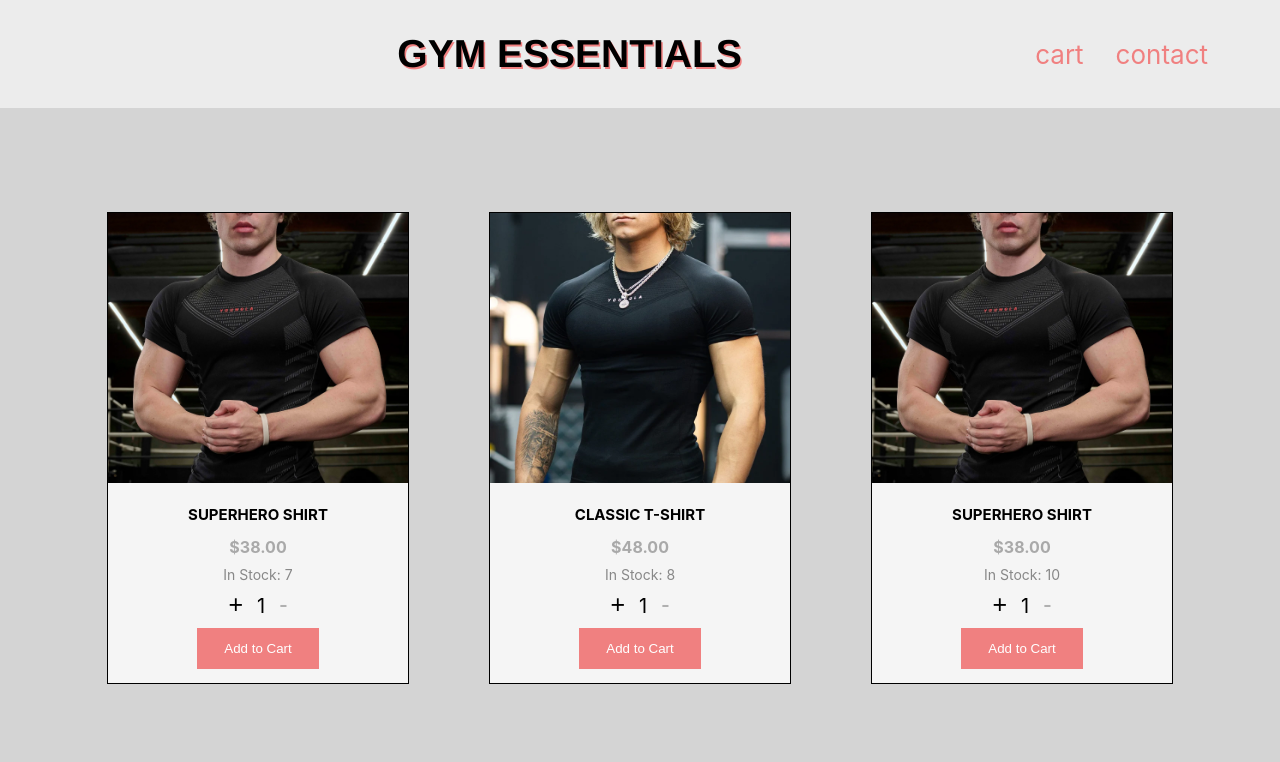
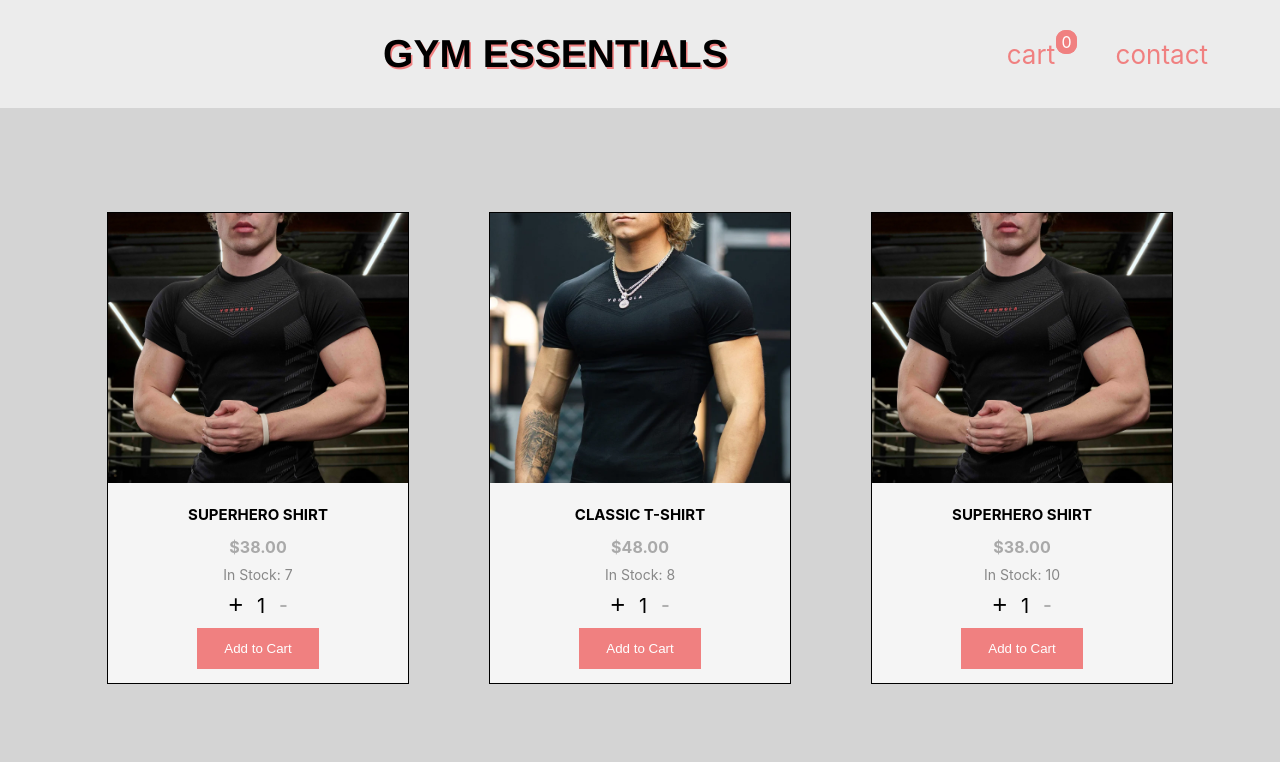
Before and after one commit to tonysm-10/ecommerce-frontend, a React (Create React App) app in the folder client/: page / in a window 1280 px wide. Shown: the top 762 px of the page. Built offline with nearby package versions, Linux system fonts and the light colour scheme.

Commit message:
added a small feature to cart in navbar

```diff
--- a/client/src/components/Navbar/index.css
+++ b/client/src/components/Navbar/index.css
@@ -48,6 +48,9 @@
     padding: 0;
     width: 50%;
     height: 100%;
+    display: flex;
+    flex-direction: column;
+    align-items: center;
     background-color: white;
     color: black;
     overflow-y: scroll;
@@ -108,7 +111,7 @@
 }
 
 .remove-item{
-  padding: 1rem 2rem;
+  padding: .8rem 1rem;
   border: none;
   background-color: lightcoral;
 }
@@ -128,6 +131,27 @@
     animation: slidein 1s ease-in-out;
   }
 
+  .cardCount{
+    border: 1px solid lightcoral;
+    position: relative;
+    right: .4rem;
+    bottom: 1rem;
+    color: white;
+    background-color: lightcoral;
+    font-size: 16px;
+    border-radius: .6rem;
+    padding: 1px 4.5px;
+  }
+
+  .checkout{
+    padding: 1rem 4rem;
+    border: none;
+    font-size: 20px;
+    border-radius: .5rem;
+    cursor: pointer;
+    background-color: lightseagreen;
+    margin:  1.5rem 0;
+  }
   @keyframes slidein {
     from {
       transform: translateX(-100%);
--- a/client/src/components/Navbar/index.js
+++ b/client/src/components/Navbar/index.js
@@ -1,7 +1,7 @@
 import React from 'react';
 import './index.css';
 
-const Navbar = function ({removeFromCart, cart, openSidebar, closeSidebar, isOpen }) {
+const Navbar = function ({  cartCount ,removeFromCart, cart, openSidebar, closeSidebar, isOpen }) {
   const sidebar = (
     <div className='sidebar slide-from-right'>
       <a href='/#' onClick={closeSidebar}>x</a>
@@ -17,6 +17,8 @@ const Navbar = function ({removeFromCart, cart, openSidebar, closeSidebar, isOpe
           </div>
         </div>
       ))}
+
+      <button className='checkout'>Checkout</button>
     </div>
   );
 
@@ -26,7 +28,7 @@ const Navbar = function ({removeFromCart, cart, openSidebar, closeSidebar, isOpe
         <h1 className='title'>GYM ESSENTIALS</h1>
         <div className='nav-links'>
           <a href='/#' onClick={openSidebar} className='link'>
-            cart
+            cart <span className='cardCount'>{cartCount}</span>
           </a>
           <a href='/#' className='link'>contact</a>
         </div>
--- a/client/src/pages/home/index.js
+++ b/client/src/pages/home/index.js
@@ -211,7 +211,9 @@ setCountNine((prev)=> prev - 1)
         setCart([...cart, productToAdd]);
       }
     };
+const cartCount = cart.length
 
+console.log(cartCount)
     const removeFromCart = (productId) => {
 
         const newCart = cart.filter((product) => product.id !== productId);
@@ -228,6 +230,7 @@ setCountNine((prev)=> prev - 1)
     return(
         <div>
             <Navbar
+            cartCount={cartCount}
             handleAddOne={handleAddOne} handleMinusOne={handleMinusOne}
             handleAddTwo={handleAddTwo} handleMinusTwo={handleMinusTwo}
             handleAddThree={handleAddThree} handleMinusThree={handleMinusThree}
```
